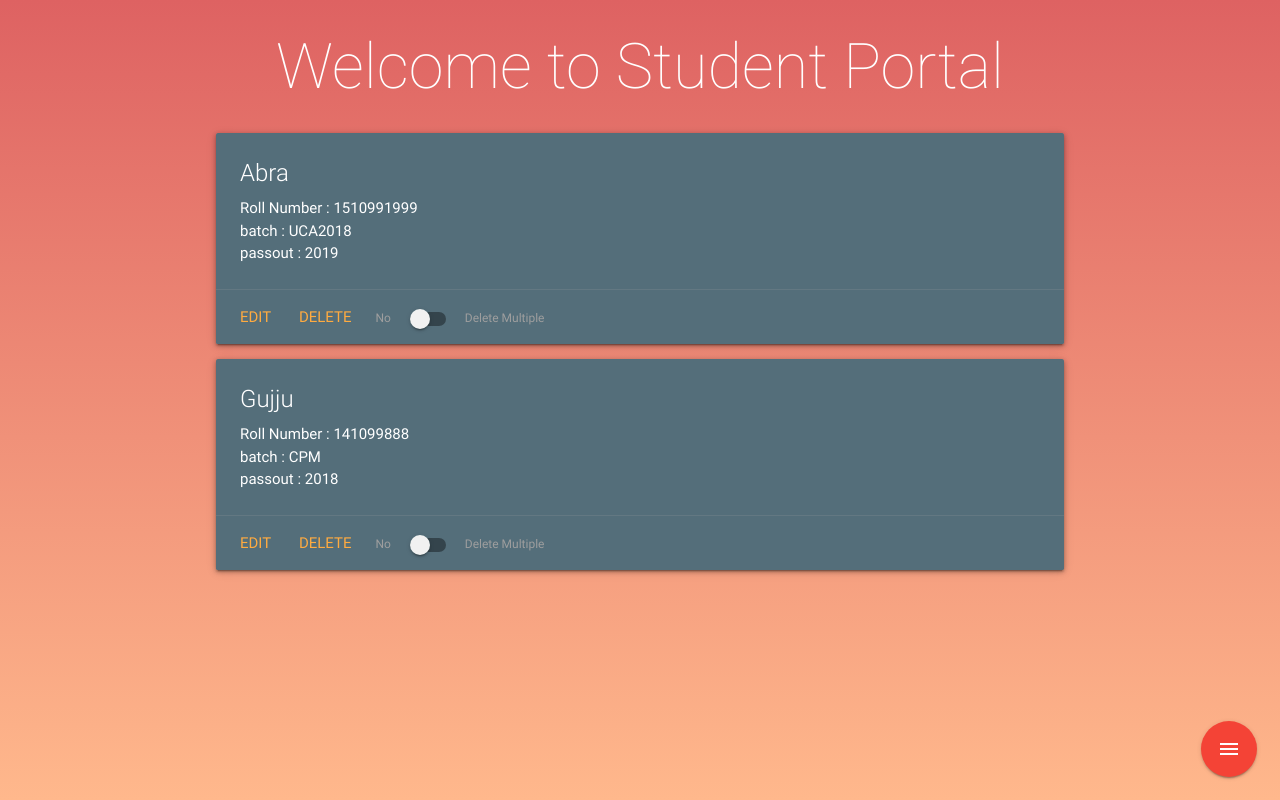
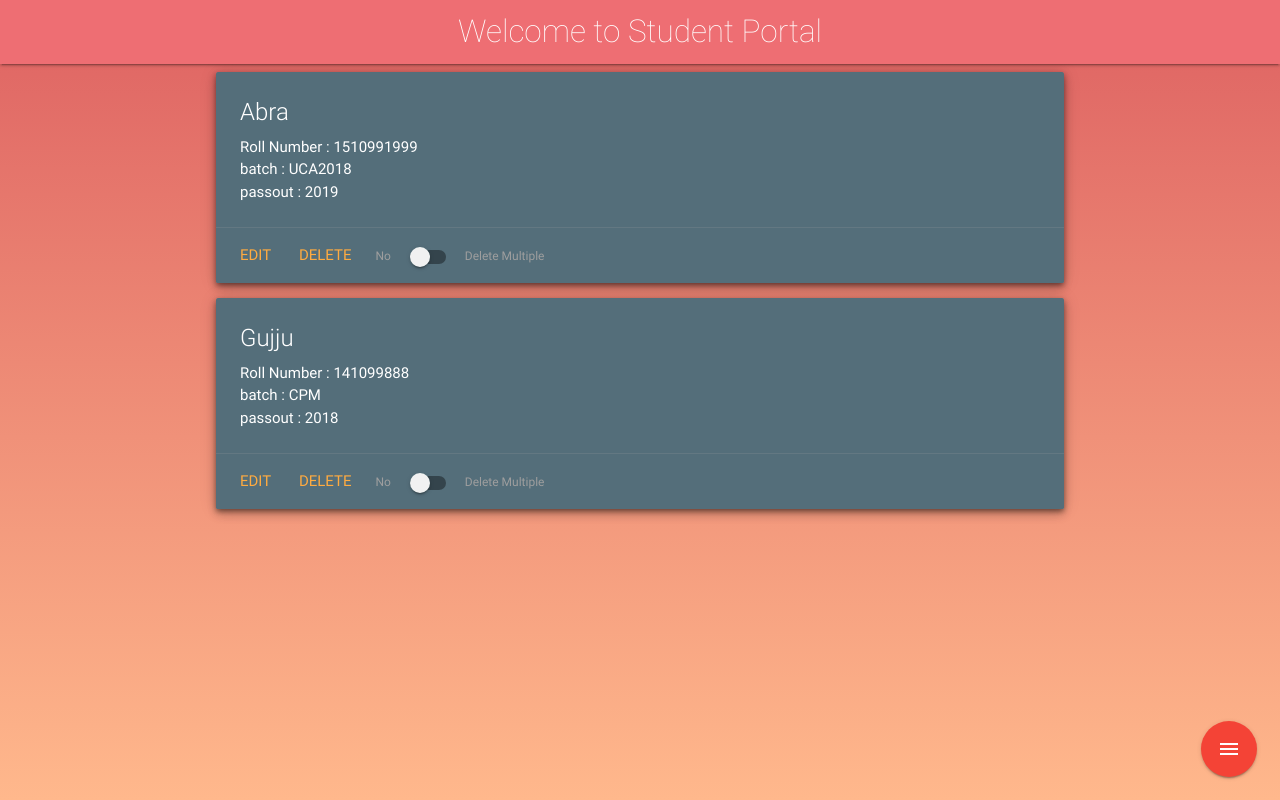
Before and after one commit to Shivang-Bhandari/ES6-UCA, a website: page index.html in a window 1280 px wide. Drawn offline with nearby package versions, Linux system fonts and the light colour scheme.

Commit message:
Method Updates

```diff
--- a/index.html
+++ b/index.html
@@ -11,7 +11,13 @@
 
 <body onload="getStudentDetails()" id="body">
 
-  <h1 class="thin center" style="color:white">Welcome to Student Portal</h1>
+  <div class="navbar-fixed">
+    <nav>
+      <div class="nav-wrapper">
+        <a href="#!" class="brand-logo thin center">Welcome to Student Portal</a>
+      </div>
+    </nav>
+  </div>
 
   <div class="container" style="overflow-y:scroll;">
     <span >
--- a/js/main.js
+++ b/js/main.js
@@ -6,7 +6,7 @@ function getStudentDetails() {
       <li>
 
       <div class="col s12 m6">
-        <div class="card blue-grey darken-1">
+        <div class="card blue-grey darken-1 z-depth-3">
           <div class="card-content white-text">
             <span class="card-title">${student.name}</span>
             <p>Roll Number : ${student.roll}</p>
@@ -79,7 +79,7 @@ const addStudent = () => {
       <li>
 
       <div class="col s12 m6">
-        <div class="card blue-grey darken-1">
+        <div class="card blue-grey darken-1 z-depth-3">
           <div class="card-content white-text">
             <span class="card-title">${kid.name}</span>
             <p>Roll Number : ${kid.roll}</p>
@@ -109,7 +109,7 @@ const addStudent = () => {
 
 // method to remove students
 const deleteStudent = ($element) => {
-  let parent1 = $element.parent().parent();
+  let parent1 = $element.parent().parent().parent();
   parent1.remove();
 }
 
```
